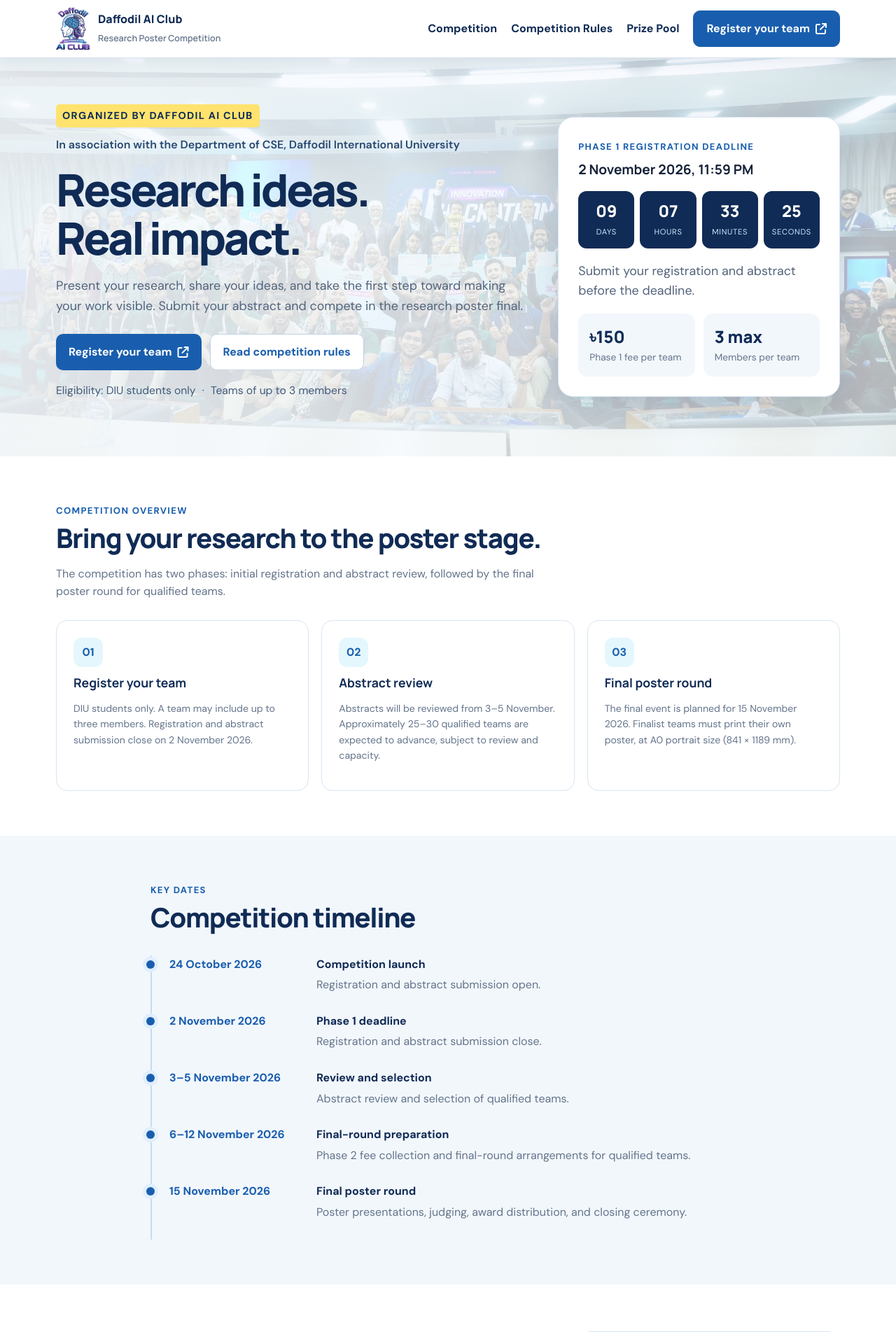
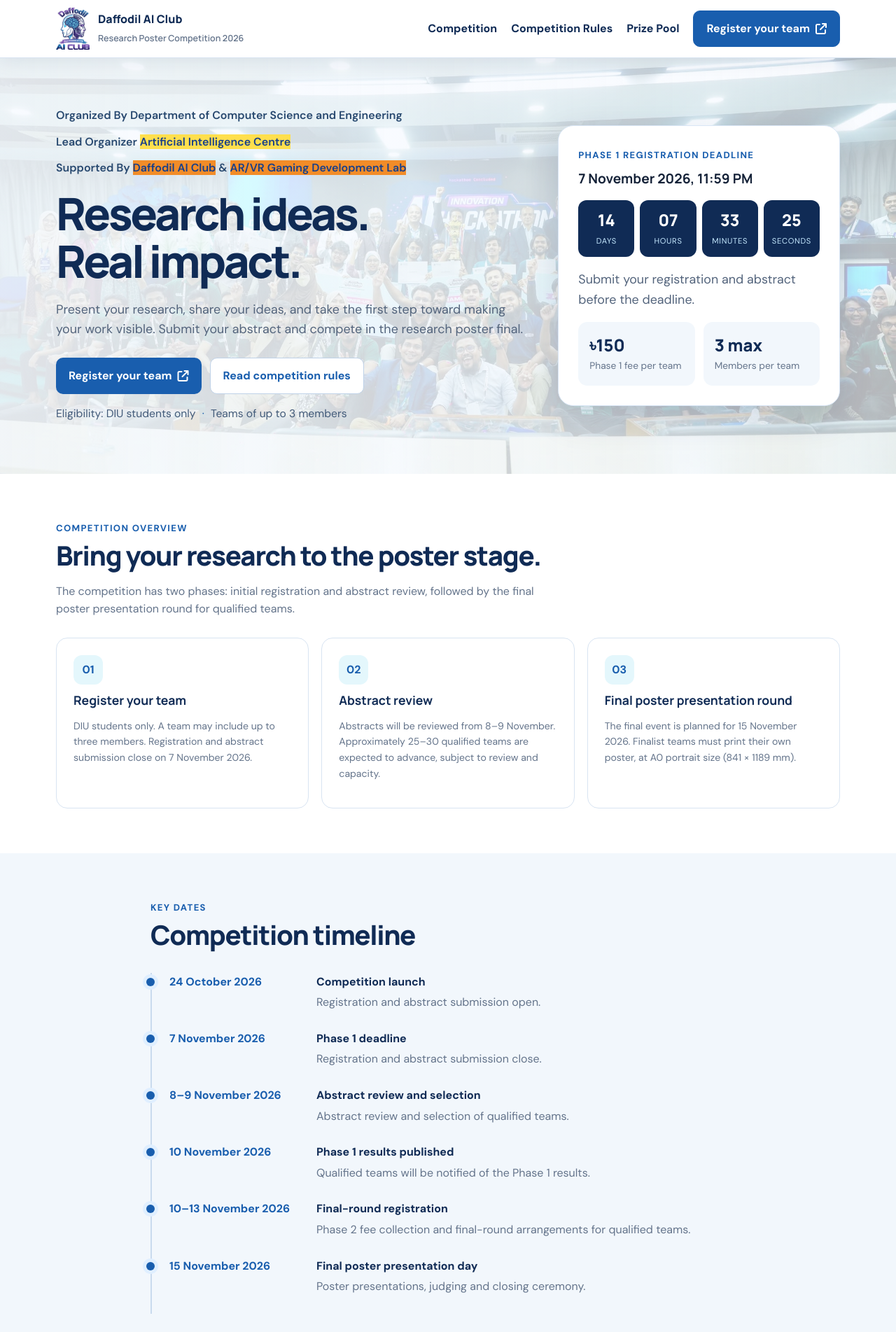
Before and after one commit to hello-minhaj/daffodil-ai-club-poster-competition, a Django app: page / in a window 1280 px wide. Shown: the top 1903 px of the page at 70% size. Run offline with Django 5.2, Linux system fonts and the light colour scheme.

Commit message:
Update competition dates and venue

```diff
--- a/competition/models.py
+++ b/competition/models.py
@@ -5,7 +5,7 @@
 import uuid
 
 class CompetitionSettings(models.Model):
-    title = models.CharField(max_length=200, default="Daffodil AI Club Research Poster Competition")
+    title = models.CharField(max_length=200, default="Daffodil AI Club Research Poster Competition 2026")
     registration_deadline = models.DateTimeField(default=timezone.datetime(2026, 11, 2, 23, 59, tzinfo=timezone.get_current_timezone()))
     final_event_date = models.DateField(default=timezone.datetime(2026, 11, 15).date())
     phase1_fee = models.PositiveIntegerField(default=150)
--- a/templates/base.html
+++ b/templates/base.html
@@ -3,8 +3,8 @@
 <html lang="en">
 <head>
   <meta charset="utf-8"><meta name="viewport" content="width=device-width, initial-scale=1">
-  <meta name="description" content="Daffodil AI Club Research Poster Competition — organized by Daffodil AI Club in association with the Department of CSE, Daffodil International University.">
-  <title>{% block title %}Daffodil AI Club Research Poster Competition{% endblock %}</title>
+  <meta name="description" content="Daffodil AI Club Research Poster Competition 2026 — organized by Daffodil AI Club in association with the Department of CSE, Daffodil International University.">
+  <title>{% block title %}Daffodil AI Club Research Poster Competition 2026{% endblock %}</title>
   <link rel="stylesheet" href="{% static 'css/site.css' %}">
   <link rel="stylesheet" href="https://cdnjs.cloudflare.com/ajax/libs/font-awesome/6.5.2/css/all.min.css">
 </head>
@@ -13,7 +13,7 @@
   <nav class="nav wrap" aria-label="Main navigation">
     <a class="brand" href="{% url 'home' %}">
       <img class="brand-logo" src="{% static 'img/club-logo.png' %}" alt="Daffodil AI Club logo">
-      <span>Daffodil AI Club<br><span class="brand-subtitle">Research Poster Competition</span></span>
+      <span>Daffodil AI Club<br><span class="brand-subtitle">Research Poster Competition 2026</span></span>
     </a>
     <button class="nav-toggle" type="button" aria-label="Toggle navigation" aria-expanded="false" onclick="document.querySelector('.nav-links').classList.toggle('nav-open');this.setAttribute('aria-expanded',this.getAttribute('aria-expanded')==='true'?'false':'true')"><i class="fa-solid fa-bars"></i></button>
     <div class="nav-links">
@@ -30,7 +30,7 @@
     <div class="footer-branding">
       <img class="footer-club-logo" src="{% static 'img/club-logo.png' %}" alt="Daffodil AI Club logo">
       <h3>Daffodil AI Club</h3>
-      <p>Research Poster Competition</p>
+      <p>Research Poster Competition 2026</p>
       <p class="small">Organized by Daffodil AI Club in association with the Department of Computer Science and Engineering, Daffodil International University.</p>
       <div class="footer-socials" aria-label="Daffodil AI Club social media">
         <a class="social-icon" href="https://www.facebook.com/share/1Dz283iUhD/" target="_blank" rel="noopener noreferrer" aria-label="Daffodil AI Club on Facebook" title="Facebook"><i class="fa-brands fa-facebook-f"></i></a>
--- a/templates/competition/developer.html
+++ b/templates/competition/developer.html
@@ -5,7 +5,7 @@
   <div class="wrap developer-card">
     <span class="eyebrow">Website developer</span>
     <h1>Md Minhajul Islam</h1>
-    <p class="section-intro">Website development for the Daffodil AI Club Research Poster Competition.</p>
+    <p class="section-intro">Website development for the Daffodil AI Club Research Poster Competition 2026.</p>
     <a class="btn" href="https://www.linkedin.com/in/hellominhaj/" target="_blank" rel="noopener noreferrer">Connect on LinkedIn ↗</a>
     <p style="margin-top:22px"><a href="{% url 'home' %}">← Back to competition website</a></p>
   </div>
--- a/templates/competition/home.html
+++ b/templates/competition/home.html
@@ -5,25 +5,53 @@
 <section class="hero">
  <div class="wrap hero-grid">
   <div class="hero-copy">
-   <span class="eyebrow organizer-eyebrow">ORGANIZED BY DAFFODIL AI CLUB</span>
-   <p class="association-line">In association with the Department of CSE, Daffodil International University</p>
+   <div class="organizer-credits">
+    <p class="association-line">Organized By Department of Computer Science and Engineering</p>
+    <p class="association-line">Lead Organizer <mark style="background-color: #ffdf4d; color: #173f8a;">Artificial Intelligence Centre</mark></p>
+    <p class="association-line">Supported By <mark style="background-color: #f28c28; color: #173f8a;">Daffodil AI Club</mark> &amp; <mark style="background-color: #f28c28; color: #173f8a;">AR/VR Gaming Development Lab</mark></p>
+   </div>
    <h1>Research ideas.<br>Real impact.</h1>
    <p>Present your research, share your ideas, and take the first step toward making your work visible. Submit your abstract and compete in the research poster final.</p>
    <div class="hero-actions"><a class="btn" href="https://docs.google.com/forms/d/e/1FAIpQLSfuHtoBq-NETjZJ-XuzV91aeC4-XSc3UylG9FeTZzdWs05B4g/viewform?usp=header" target="_blank" rel="noopener noreferrer">Register your team <i class="fa-solid fa-arrow-up-right-from-square"></i></a><a class="btn btn-outline" href="{% url 'rules' %}">Read competition rules</a></div>
    <p class="hero-eligibility">Eligibility: DIU students only <span>·</span> Teams of up to 3 members</p>
   </div>
   <aside class="hero-card">
-   <span class="eyebrow">Phase 1 registration deadline</span><h3>2 November 2026, 11:59 PM</h3>
-   <div id="countdown" class="countdown" data-deadline="2026-11-02T23:59:00+06:00"><div class="time-box"><strong id="days">--</strong><span>Days</span></div><div class="time-box"><strong id="hours">--</strong><span>Hours</span></div><div class="time-box"><strong id="minutes">--</strong><span>Minutes</span></div><div class="time-box"><strong id="seconds">--</strong><span>Seconds</span></div></div>
+   <span class="eyebrow">Phase 1 registration deadline</span><h3>7 November 2026, 11:59 PM</h3>
+   <div id="countdown" class="countdown" data-deadline="2026-11-07T23:59:00+06:00"><div class="time-box"><strong id="days">--</strong><span>Days</span></div><div class="time-box"><strong id="hours">--</strong><span>Hours</span></div><div class="time-box"><strong id="minutes">--</strong><span>Minutes</span></div><div class="time-box"><strong id="seconds">--</strong><span>Seconds</span></div></div>
    <p class="small">Submit your registration and abstract before the deadline.</p>
    <div class="stat-grid"><div class="stat"><strong>৳150</strong><span>Phase 1 fee per team</span></div><div class="stat"><strong>3 max</strong><span>Members per team</span></div></div>
   </aside>
  </div>
 </section>
-<section class="section" id="details"><div class="wrap"><span class="eyebrow">Competition overview</span><h2>Bring your research to the poster stage.</h2><p class="section-intro">The competition has two phases: initial registration and abstract review, followed by the final poster round for qualified teams.</p>
- <div class="cards"><article class="card"><div class="icon-box">01</div><h3>Register your team</h3><p class="small">DIU students only. A team may include up to three members. Registration and abstract submission close on 2 November 2026.</p></article><article class="card"><div class="icon-box">02</div><h3>Abstract review</h3><p class="small">Abstracts will be reviewed from 3–5 November. Approximately 25–30 qualified teams are expected to advance, subject to review and capacity.</p></article><article class="card"><div class="icon-box">03</div><h3>Final poster round</h3><p class="small">The final event is planned for 15 November 2026. Finalist teams must print their own poster, at A0 portrait size (841 × 1189 mm).</p></article></div>
+<section class="section" id="details"><div class="wrap"><span class="eyebrow">Competition overview</span><h2>Bring your research to the poster stage.</h2><p class="section-intro">The competition has two phases: initial registration and abstract review, followed by the final poster presentation round for qualified teams.</p>
+ <div class="cards"><article class="card"><div class="icon-box">01</div><h3>Register your team</h3><p class="small">DIU students only. A team may include up to three members. Registration and abstract submission close on 7 November 2026.</p></article><article class="card"><div class="icon-box">02</div><h3>Abstract review</h3><p class="small">Abstracts will be reviewed from 8–9 November. Approximately 25–30 qualified teams are expected to advance, subject to review and capacity.</p></article><article class="card"><div class="icon-box">03</div><h3>Final poster presentation round</h3><p class="small">The final event is planned for 15 November 2026. Finalist teams must print their own poster, at A0 portrait size (841 × 1189 mm).</p></article></div>
  </div></section>
-<section class="section alt"><div class="wrap timeline-wrap"><span class="eyebrow">Key dates</span><h2>Competition timeline</h2><div class="timeline"><div class="timeline-item"><time>24 October 2026</time><div><strong>Competition launch</strong><p>Registration and abstract submission open.</p></div></div><div class="timeline-item"><time>2 November 2026</time><div><strong>Phase 1 deadline</strong><p>Registration and abstract submission close.</p></div></div><div class="timeline-item"><time>3–5 November 2026</time><div><strong>Review and selection</strong><p>Abstract review and selection of qualified teams.</p></div></div><div class="timeline-item"><time>6–12 November 2026</time><div><strong>Final-round preparation</strong><p>Phase 2 fee collection and final-round arrangements for qualified teams.</p></div></div><div class="timeline-item"><time>15 November 2026</time><div><strong>Final poster round</strong><p>Poster presentations, judging, award distribution, and closing ceremony.</p></div></div></div></div></section>
+<section class="section alt"><div class="wrap timeline-wrap"><span class="eyebrow">Key dates</span><h2>Competition timeline</h2><div class="timeline"><div class="timeline-item"><time>24 October 2026</time><div><strong>Competition launch</strong><p>Registration and abstract submission open.</p></div></div><div class="timeline-item"><time>7 November 2026</time><div><strong>Phase 1 deadline</strong><p>Registration and abstract submission close.</p></div></div><div class="timeline-item"><time>8–9 November 2026</time><div><strong>Abstract review and selection</strong><p>Abstract review and selection of qualified teams.</p></div></div><div class="timeline-item"><time>10 November 2026</time><div><strong>Phase 1 results published</strong><p>Qualified teams will be notified of the Phase 1 results.</p></div></div><div class="timeline-item"><time>10–13 November 2026</time><div><strong>Final-round registration</strong><p>Phase 2 fee collection and final-round arrangements for qualified teams.</p></div></div><div class="timeline-item"><time>15 November 2026</time><div><strong>Final poster presentation day</strong><p>Poster presentations, judging and closing ceremony.</p></div></div></div></div></section>
+<section class="section">
+ <div class="wrap">
+  <div class="event-info-box" style="background: #f1f6fc; border: 1px solid #d5e1ef; border-radius: 18px; padding: clamp(24px, 4vw, 40px);">
+   <span class="eyebrow">Event information</span>
+   <h2>Event day &amp; venue</h2>
+   <div style="display: grid; grid-template-columns: repeat(auto-fit, minmax(min(100%, 280px), 1fr)); gap: 24px; margin-top: 24px;">
+    <div style="display: flex; align-items: flex-start; gap: 16px;">
+     <div style="flex: 0 0 48px; height: 48px; display: grid; place-items: center; background: #ddf3fc; border-radius: 12px; color: #2465b4; font-size: 20px;"><i class="fa-solid fa-person-chalkboard" aria-hidden="true"></i></div>
+     <div>
+      <h3 style="margin: 0 0 8px;">Final Poster Round</h3>
+      <p style="margin: 0 0 6px;">15 November 2026 · 9:00 AM</p>
+      <p style="margin: 0;"><i class="fa-solid fa-location-dot" aria-hidden="true"></i> Venue: <strong>Students Lounge</strong></p>
+     </div>
+    </div>
+    <div style="display: flex; align-items: flex-start; gap: 16px;">
+     <div style="flex: 0 0 48px; height: 48px; display: grid; place-items: center; background: #ddf3fc; border-radius: 12px; color: #2465b4; font-size: 20px;"><i class="fa-solid fa-trophy" aria-hidden="true"></i></div>
+     <div>
+      <h3 style="margin: 0 0 8px;">Prize-Giving Ceremony</h3>
+      <p style="margin: 0;"><i class="fa-solid fa-location-dot" aria-hidden="true"></i> Venue: <strong>KT-201</strong></p>
+     </div>
+    </div>
+   </div>
+  </div>
+ </div>
+</section>
 <section class="section"><div class="wrap fees-wrap"><div class="fees-content"><span class="eyebrow">Participation fees</span><h2>Two phases. One research journey.</h2><div class="fee-row"><span>Phase 1 — all participating teams</span><strong>৳150 per team</strong></div><div class="fee-row"><span>Phase 2 — qualified finalist teams only</span><strong>৳350 per team</strong></div><p class="small">Finalist teams pay an additional Tk 350 for Phase 2. Total fee for a finalist team across both phases is Tk 500.</p></div><div class="fees-side"><div class="mini-stat"><strong>৳10,000</strong><span>Total cash prize pool</span></div><div class="mini-stat"><strong>25–30</strong><span>Expected finalist teams</span></div><a class="text-link" href="{% url 'prizes' %}">Explore the prize pool <i class="fa-solid fa-arrow-right"></i></a></div></div></section>
 <section class="section alt"><div class="wrap final-cta"><span class="eyebrow">Take the next step</span><h2>Your research deserves to be seen.</h2><p class="section-intro">Review the competition rules and submit your team registration through the official form.</p><div class="hero-actions"><a class="btn" href="https://docs.google.com/forms/d/e/1FAIpQLSfuHtoBq-NETjZJ-XuzV91aeC4-XSc3UylG9FeTZzdWs05B4g/viewform?usp=header" target="_blank" rel="noopener noreferrer">Register your team <i class="fa-solid fa-arrow-up-right-from-square"></i></a><a class="btn btn-outline" href="{% url 'rules' %}">Competition rules</a></div></div></section>
 {% endblock %}
```
